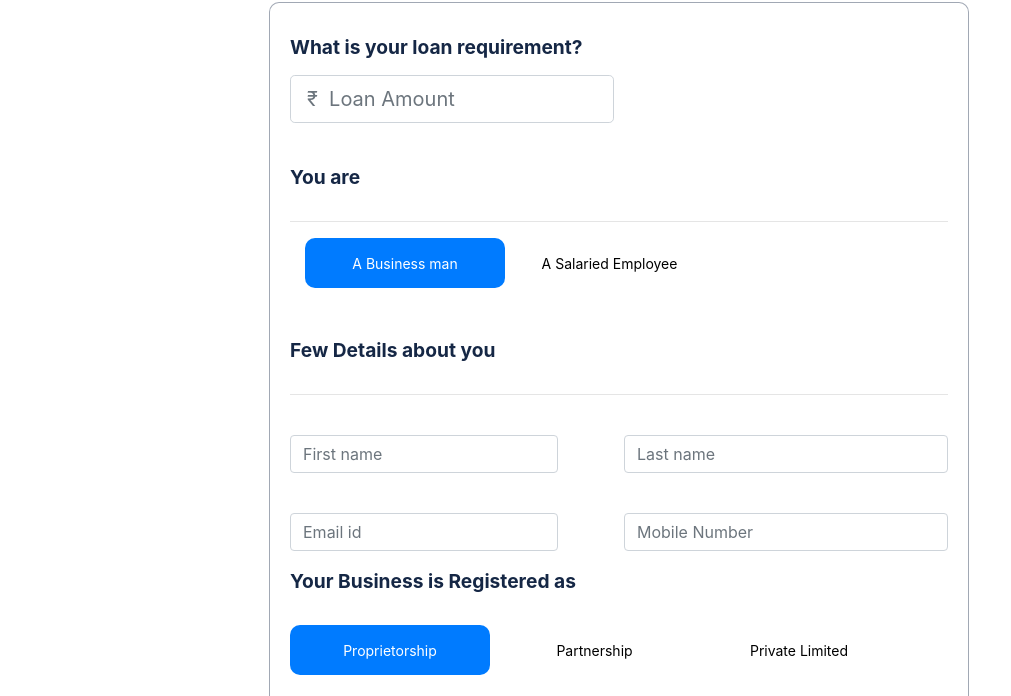
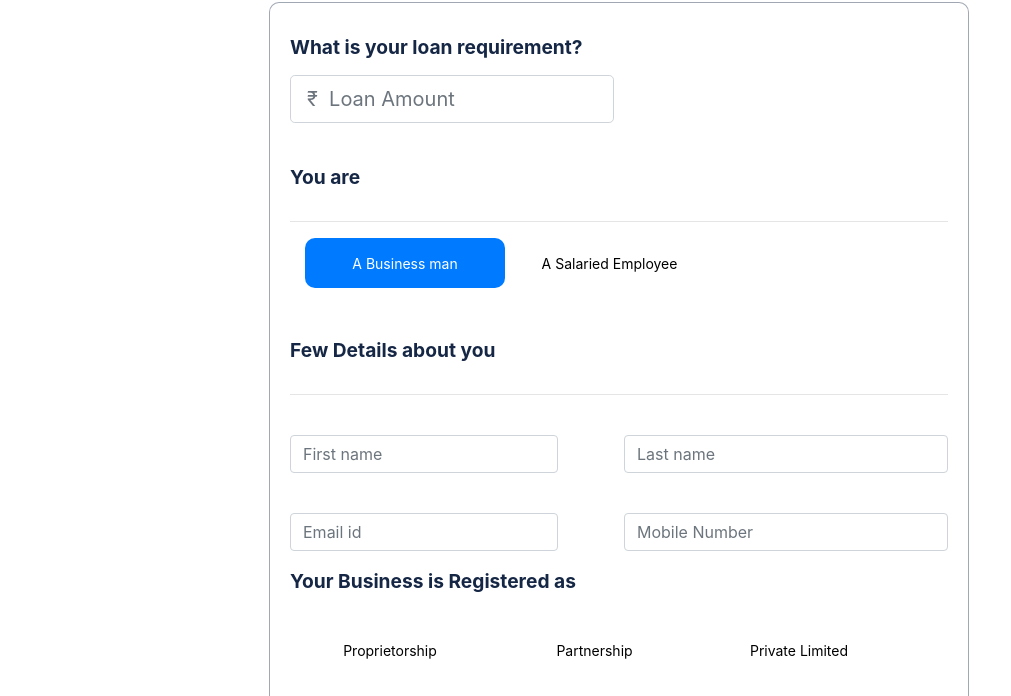
Before and after one commit to payme-yatharth/Frontend-task, a website: page index.html in a window 1280 px wide. Shown: the part 210-906 px from the top of the page, without its empty margins (0-1011 px from the left). Drawn offline with nearby package versions, Linux system fonts and the light colour scheme.

Commit message:
Check buttons

```diff
--- a/index.html
+++ b/index.html
@@ -43,7 +43,7 @@
       </div>
 
       <script>
-        const buttons = document.querySelectorAll('.radio-button');
+        const button = document.querySelectorAll('.radio-button');
 
         buttons.forEach(button => {
           button.addEventListener('click', () => {
@@ -89,7 +89,7 @@
           </div>
         </div>
         <div>
-          <button type="button" class="radio-button active" id="proprietorship">Proprietorship</button>
+          <button type="button" class="radio-button" id="proprietorship">Proprietorship</button>
           <button type="button" class="radio-button" id="partnership">Partnership</button>
           <button type="button" class="radio-button" id="private-limited">Private Limited</button>
         </div>
@@ -116,6 +116,7 @@
         </script>
 
 
+
       <br>
       <button type="button" class="final-button" >Submit</button>
     </form>
```
Lines whose indentation alone changed are shown as unchanged.
